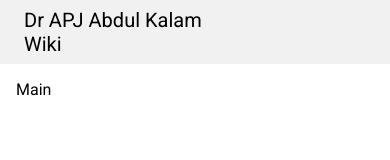
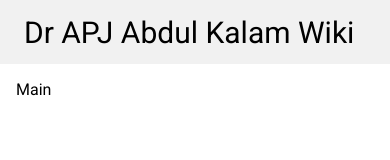
Before and after one commit to JAGUARAVI/DrAPJwiki, a plain HTML site: page index.html in a window 390 px wide. Drawn offline with Linux system fonts and the light colour scheme.

Commit message:
Update layout.css

```diff
--- a/layout.css
+++ b/layout.css
@@ -63,11 +63,14 @@ body nav a.active:hover{
 }
 
 .title{
-    font-size: 20px;
+    font-size: 30px;
 }
 
-@media screen and (max-width: 600px) {
+@media screen and (max-width: 720px) {
   body nav .links {
     display: none;
   }
+  body nav div{
+    width: 100%;
+  }
 }
```
